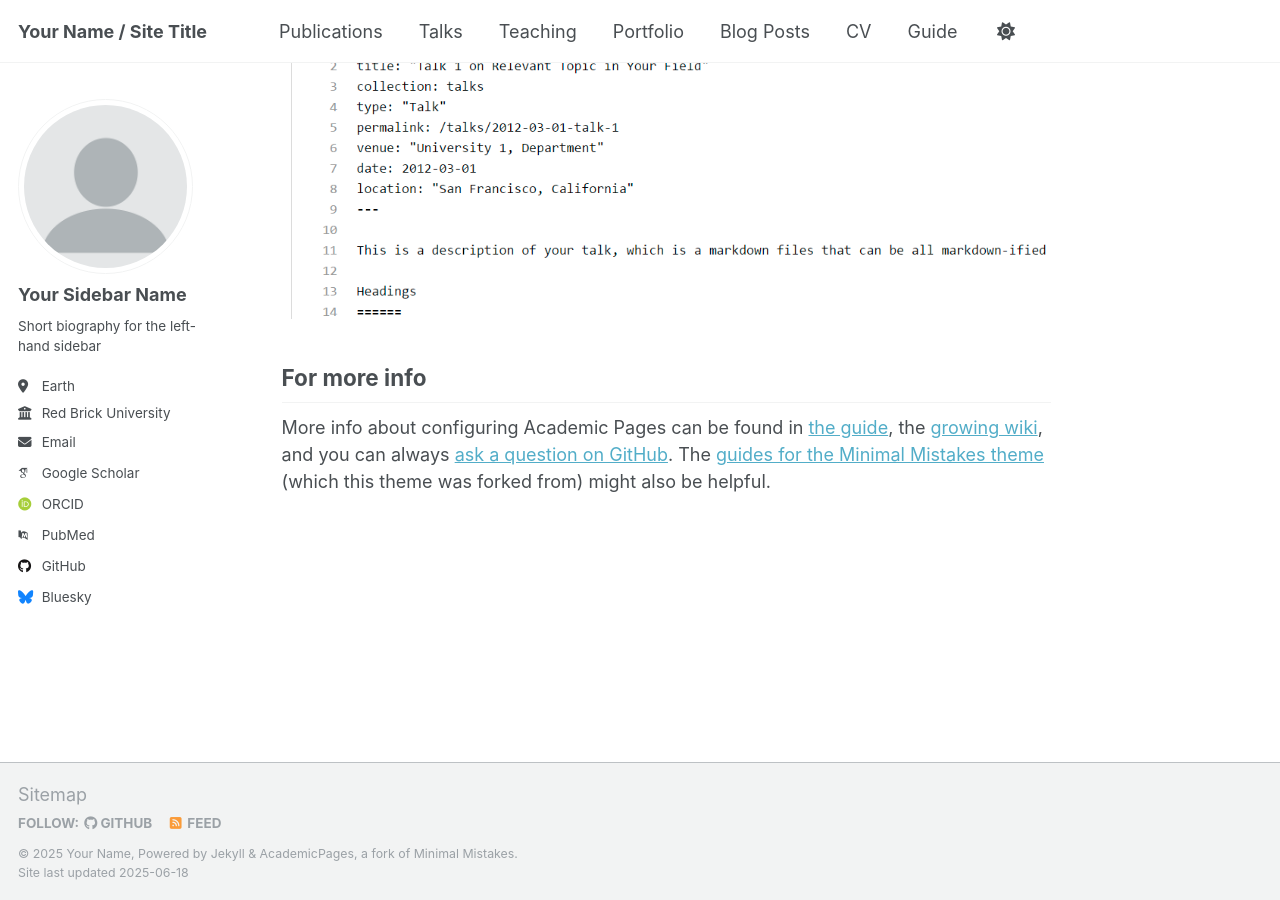
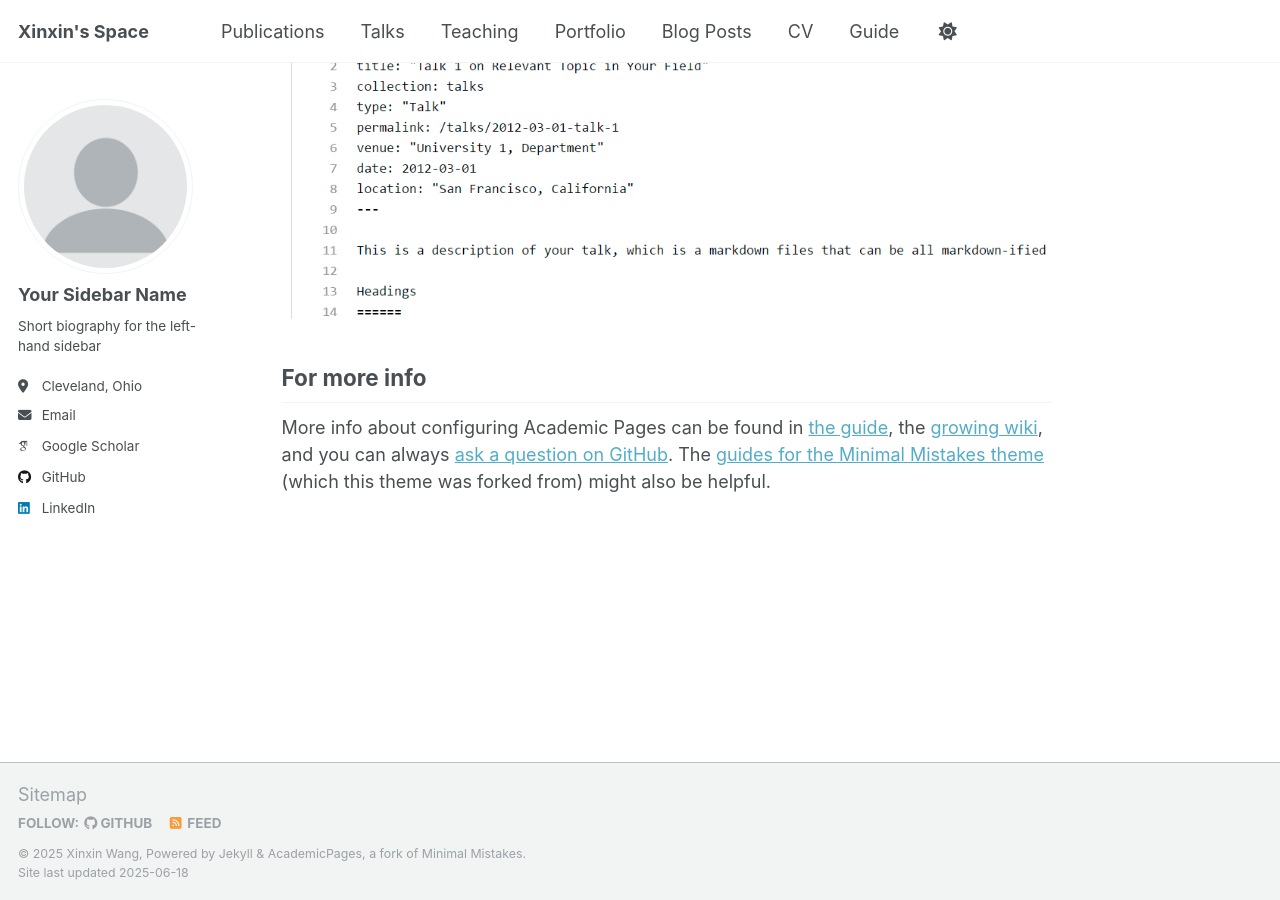
Before and after one commit to xinwxin/xinwxin.github.io, a Jekyll site: the page built from _pages/about.md, in a window 1280 px wide and 900 px high, scrolled down 2636 px. Built offline with Jekyll 4.4.1, drawn with Linux system fonts in a browser that asks for light colours; some web fonts are replaced.

Commit message:
initial commit

```diff
--- a/_config.yml
+++ b/_config.yml
@@ -9,13 +9,13 @@
 # Basic Site Settings
 locale                   : "en-US"
 site_theme               : "default"
-title                    : "Your Name / Site Title"
+title                    : "Xinxin's Space"
 title_separator          : "-"
-name                     : &name "Your Name"
-description              : &description "personal description"
-url                      : https://academicpages.github.io # the base hostname & protocol for your site e.g. "https://[your GitHub username].github.io" or if you already have some other page hosted on Github then use "https://[your GitHub username].github.io/[Your Repo Name]"
+name                     : &name "Xinxin Wang"
+description              : &description "PhD student in Computer Science at Case Western Reserve University"
+url                      : https://xinwxin.github.io # the base hostname & protocol for your site e.g. "https://[your GitHub username].github.io" or if you already have some other page hosted on Github then use "https://[your GitHub username].github.io/[Your Repo Name]"
 baseurl                  : "" # the subpath of your site, e.g. "/blog"
-repository               : "academicpages/academicpages.github.io"
+repository               : "xinwxin/xinwxin.github.io"
 
 # Site Author - The following control what appear as part of the author content on the side bar.
 #               If a field is blank the icon and link will not appear, otherwise it will be shown.
@@ -26,19 +26,19 @@ author:
   name             : "Your Sidebar Name"
   pronouns         : # example: "she/her"
   bio              : "Short biography for the left-hand sidebar"
-  location         : "Earth"
-  employer         : "Red Brick University"
+  location         : "Cleveland, Ohio"
+  employer         : #"Red Brick University"
   uri              : # URL
-  email            : "none@example.org"
+  email            : "xinxin DOT wang AT case DOT edu" # email address, will be obfuscated in the HTML
 
   # Academic websites
   academia         : # URL
   arxiv            : # URL - Update with the correct link to your profile
-  googlescholar    : "https://scholar.google.com/citations?user=PS_CX0AAAAAJ"
+  googlescholar    : "https://scholar.google.com/citations?hl=en&user=du0Fb-EAAAAJ"
   impactstory      : # URL
-  orcid            : "http://orcid.org/yourorcidurl"
+  orcid            : #"http://orcid.org/yourorcidurl"
   semantic         : # URL
-  pubmed           : "https://www.ncbi.nlm.nih.gov/pubmed/?term=john+snow"
+  pubmed           : #"https://www.ncbi.nlm.nih.gov/pubmed/?term=john+snow"
   researchgate     : # URL
   scopus           : # URL
 
@@ -46,12 +46,12 @@ author:
   bitbucket        : # Username - Update with your username on the site
   codepen          : # Username
   dribbble         : # Username
-  github           : "academicpages"
+  github           : "xinwxin"
   kaggle           : # Username
   stackoverflow    : # User number or user number and name (i.e., use "1" or "1/jeff-atwood")
 
   # Social media
-  bluesky          : "bsky.app" # Replace this with you Bluesky username
+  bluesky          : #"bsky.app" # Replace this with you Bluesky username
   facebook         : # Username
   flickr           : # Username
   foursquare       : # Username
@@ -60,7 +60,7 @@ author:
   keybase          : # Username
   instagram        : # Username
   lastfm           : # Username
-  linkedin         : # Username
+  linkedin         : "xinxin-wang-90873a292" # Username
   mastodon         : # URL
   medium           : # URL
   pinterest        : # Username
@@ -78,8 +78,8 @@ author:
 
 # Publication Category - The following the list of publication categories and their headings
 publication_category:
-  books:
-    title: 'Books'
+  # books:
+  #   title: 'Books'
   manuscripts:
     title: 'Journal Articles'
   conferences:
```
